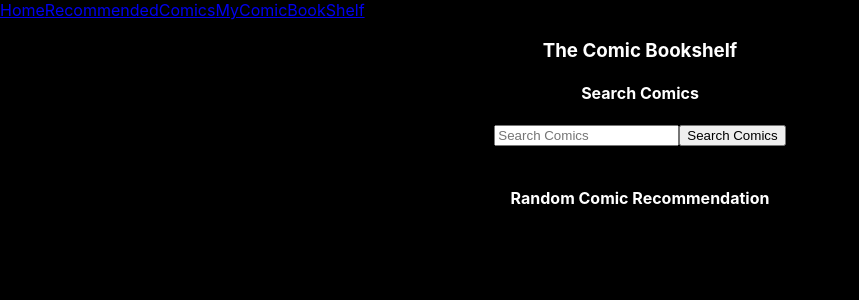
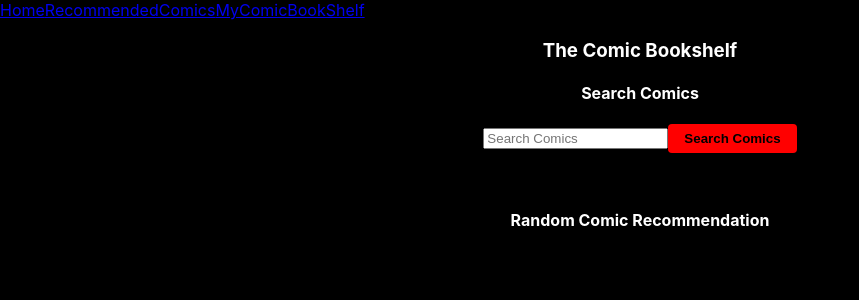
Before and after one commit to brandonhernandez123/The-Comic-BookShelf, a React (Create React App) app in the folder client/: page / in a window 1280 px wide. Shown: the top 300 px of the page, without its empty margins (0-859 px from the left). Built offline with nearby package versions, Linux system fonts and the light colour scheme.

Commit message:
added basic styling to page

```diff
--- a/client/src/App.css
+++ b/client/src/App.css
@@ -3,6 +3,30 @@ body {
   background-color: black;
   color: white;
   display: block;
+}
+.grid {
+  display: grid;
+  grid-template-columns: repeat(3, minmax(250px, 1fr));
+  grid-gap: 1em;
+  padding: 0.5em;
+}
+button {
+  padding: 0.5em 1.2em;
+  border-radius: 4px;
+  border: none;
+  cursor: pointer;
+  background-color: red;
+  transition: all 0.2s ease;
+  font-weight: 700;
+}
+.comicCard {
+  border-radius: 4px;
+  box-shadow: 2px 3px 10px rgba(0, 0, 0, 0.3);
+  display: flex;
+  flex-direction: column;
+  text-align: center;
+  justify-content: space-between;
+  background-color: darkblue;
 }
 .thumbnail {
   height: 400px;
--- a/client/src/pages/Homepage.js
+++ b/client/src/pages/Homepage.js
@@ -39,10 +39,11 @@ function Home(props) {
         onSubmit={getSearchResults}
       />
       <br />
-      <div>
+      <div className="grid">
         {searchResults.map((search) => (
           <div key={search.title} className="comicCard">
             <h3>{search.title}</h3>
+            <h4>{search.series.name}</h4>
             <img
               className="thumbnail"
               src={`${search.thumbnail.path}/portrait_fantastic.jpg`}
```
